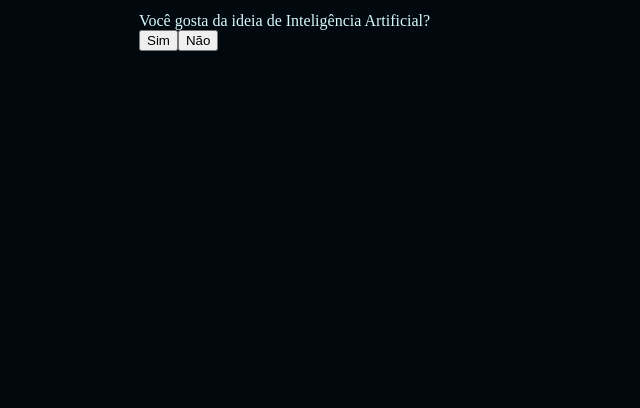
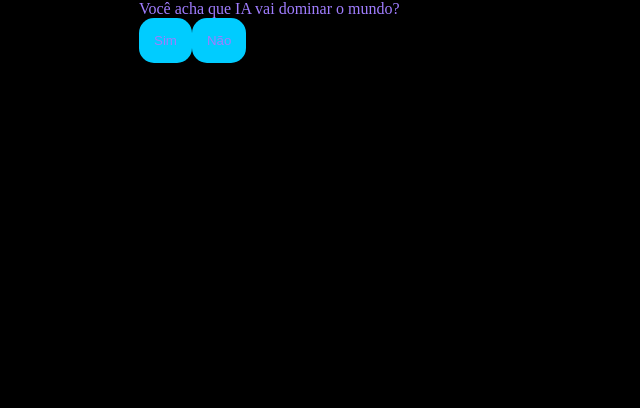
Before and after one commit to caiobinotti/IA3D, a plain HTML site: page index.html in a window 1280 px wide. Shown: the part 408-816 px from the top of the page, without its empty margins (201-841 px from the left). Drawn offline with Linux system fonts and the light colour scheme.

Commit message:
Add files via upload

```diff
--- a/script.js
+++ b/script.js
@@ -2,67 +2,69 @@ const caixaPrincipal = document.querySelector('.caixa-principal');
 const caixaPergunta = document.querySelector('.caixa-pergunta');
 const caixaAlternativa = document.querySelector('.caixa-alternativa');
 const caixaResultado = document.querySelector('.caixa-resultado');
+const textoResultado = document.querySelector('.texto-resultado');
 
-const perguntas = [
-    {
-        enunciado: "Você gosta da ideia de Inteligência Artificial?",
+const perguntas = [     //serve para abrir lista de perguntas
+    {   //abre o objeto das perguntas
+        enunciado: "Você acha que IA vai dominar o mundo?",
         alternativas: [
-            {
-                texto: "Sim",
-                afirmativa: "Afirmativa da alternativa 1"
-            },
-            {
-                texto: "Não",
-                afirmativa: "Afirmativa da alternativa 2"
-            }
-        ]
+            {texto: "Sim",
+            afirmação:"A IA vai dominar o mundo"},
+
+            {texto: "Não",
+            afirmação:"A IA não dominará o mundo"}]
     },
     {
-        enunciado: "Pergunta 2",
+        enunciado: "A IA vai substituir os professores?",
         alternativas: [
-            {
-                texto: "Sim",
-                afirmativa: "Afirmativa da alternativa 1"
-            },
-            {
-                texto: "Não",
-                afirmativa: "Afirmativa da alternativa 2"
-            }
-        ]
+            {texto: "Sim",
+            afirmação:"A IA logo tomará o lugar dos professores"},
+
+            {texto: "Não",
+            afirmação:"A IA jamais tomará o lugar dos professores"}]
     },
     {
-        enunciado: "Pergunta 3",
+        enunciado: "A IA está pronta para todos?",
         alternativas: [
-            {
-                texto: "Sim",
-                afirmativa: "Afirmativa da alternativa 1"
-            },
-            {
-                texto: "Não",
-                afirmativa: "Afirmativa da alternativa 2"
-            }
-        ]
-    }
+            {texto: "Sim",
+            afirmação:"Sim, a IA será útil e está pronta para todos"},
+
+            {texto: "Não",
+            afirmação:"Não, a IA não é para o uso de todos"}]
+    },
 ]
 
 let posicao = 0;
 let perguntaAtual;
+let respostas = "";
 
 function mostraPergunta() {
+    if (posicao >= perguntas.length){
+        mostraResultado();
+        return;
+    }
     perguntaAtual = perguntas[posicao];
     caixaPergunta.textContent = perguntaAtual.enunciado;
+    caixaAlternativa.textContent = " ";
     mostraAlternativas();
 }
 function mostraAlternativas() {
     for (const alternativa of perguntaAtual.alternativas) {
         const botaoAlternativas = document.createElement("button");
         botaoAlternativas.textContent = alternativa.texto;
-        botaoAlternativas.addEventListener("click",function(){
-            posicao++;
-            mostraPergunta();
-        });
+        botaoAlternativas.addEventListener("click",() => respostaSelecionada(alternativa));
         caixaAlternativa.appendChild(botaoAlternativas);
     }
 }
-
+function respostaSelecionada(opcaoSelecionada){
+    const afirmacoes = opcaoSelecionada.afirmação;
+    respostas += afirmacoes + " ";
+    posicao++;
+    mostraPergunta();
+}
+function mostraResultado(){
+    caixaPergunta.textContent = "Em 25 anos...";
+    textoResultado.textContent = respostas;
+    caixaAlternativa.textContent = "";
+}
 mostraPergunta();
--- a/style.css
+++ b/style.css
@@ -1,9 +1,9 @@
 :root{
-    --cor-fundo: #01080E;
-    --cor-principal:#0B0D20 ;
-    --cor-secundaria: #212333;
-    --cor-destaque: #2BDEFD;
-    --cor-texto: #D7F9FF;
+    --cor-fundo: #000000;
+    --cor-principal:#001aff ;
+    --cor-secundaria: #00ccff;
+    --cor-destaque: #2300a0;
+    --cor-texto: #a07dff;
 }
 body{
     background-color: var(--cor-fundo);
@@ -18,3 +18,15 @@ body{
     width: 90%;
     max-width: 600px;
 }
+button{
+    background-color: var(--cor-secundaria);
+    color: var(--cor-texto);
+    border: none;
+    border-radius: 15px;
+    padding: 15px;
+    transition: background-color 0.5;
+}
+button:hover{
+    background-color: var(--cor-destaque);
+    color: var(--cor-principal);
+}
```
